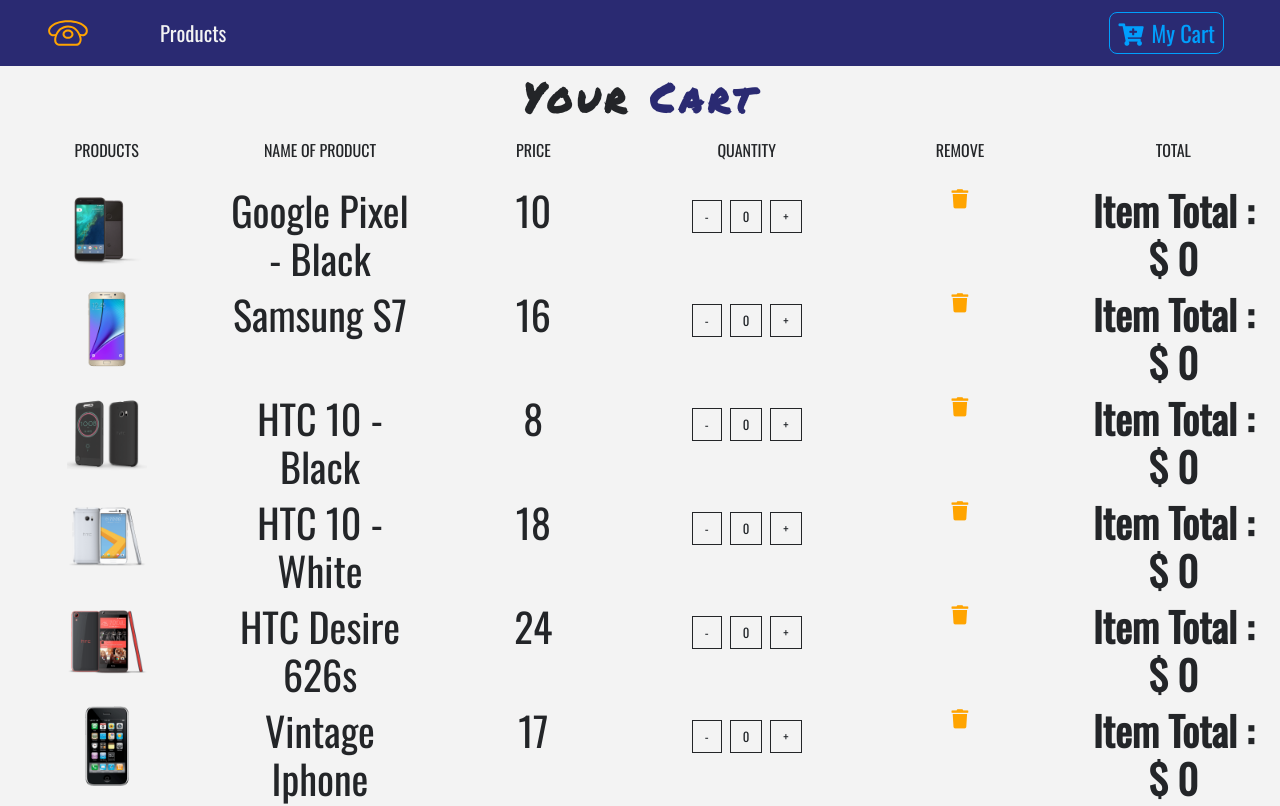
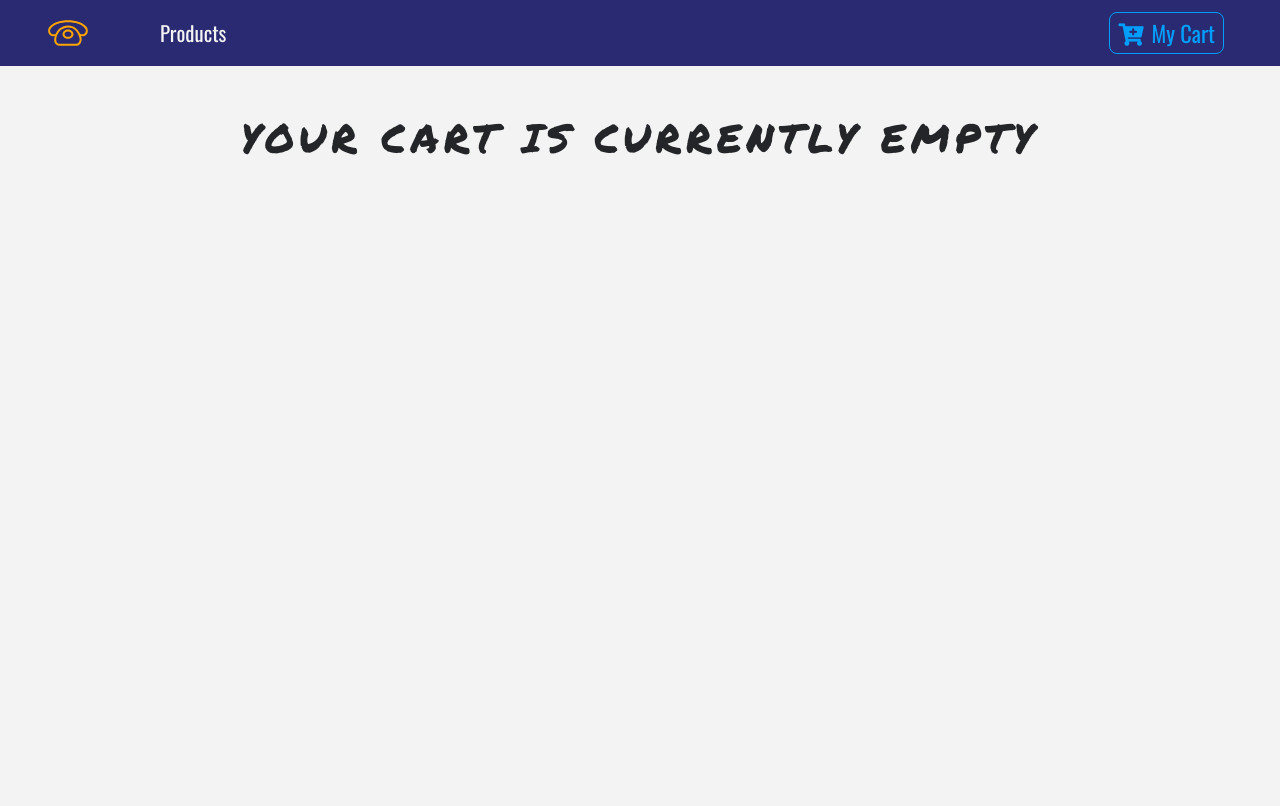
Before and after one commit to elkarouani/reactjs-market-app, a React (Create React App) app: page /cart in a window 1280 px wide. Shown: the top 806 px of the page. Built offline with nearby package versions, Linux system fonts and the light colour scheme.

Commit message:
Task: editing style to cart list's items details

```diff
--- a/src/components/Cart/CartItem.js
+++ b/src/components/Cart/CartItem.js
@@ -10,11 +10,11 @@
 			</div>
 			<div className="col-10 mx-auto col-lg-2">
 				<span className="d-lg-none">product : </span>
-				{title}
+				<h5>{title}</h5>
 			</div>
 			<div className="col-10 mx-auto col-lg-2">
 				<span className="d-lg-none">price : </span>
-				{price}
+				<h5>{price}</h5>
 			</div>
 			<div className="col-10 mx-auto col-lg-2 my-2 my-lg-0">
 				<div className="d-flex justify-content-center">
@@ -31,7 +31,7 @@
 				</div>
 			</div>
 			<div className="col-10 mx-auto col-lg-2">
-				<strong> item total : $ {total}</strong>
+				<h5><strong>item total : $ {total}</strong></h5>
 			</div>
 		</div>
 	);
--- a/src/context.js
+++ b/src/context.js
@@ -9,7 +9,7 @@
 	state = {
 		products: [],
 		detailProduct: detailProduct,
-		cart: storeProducts,
+		cart: [],
 		modalOpen: false,
 		modalProduct: detailProduct,
 		cartSubTotal: 0,
```
